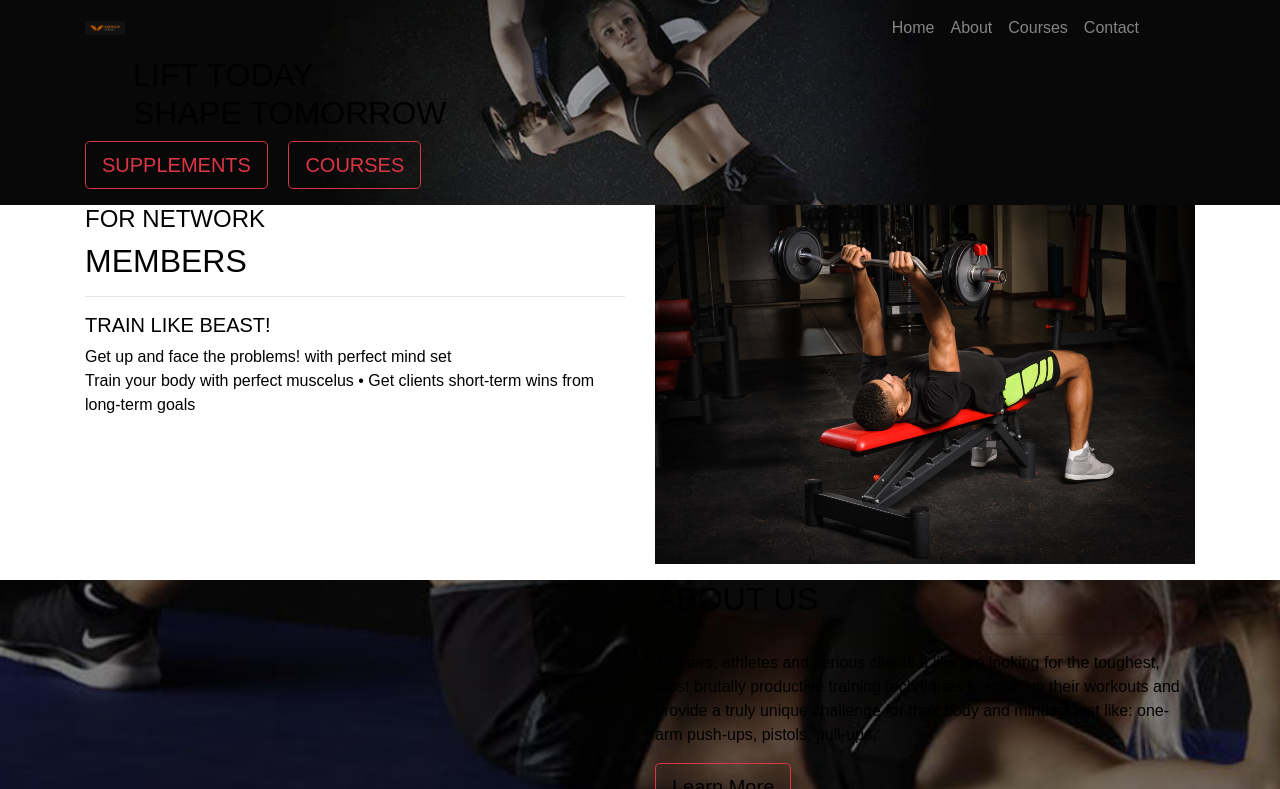
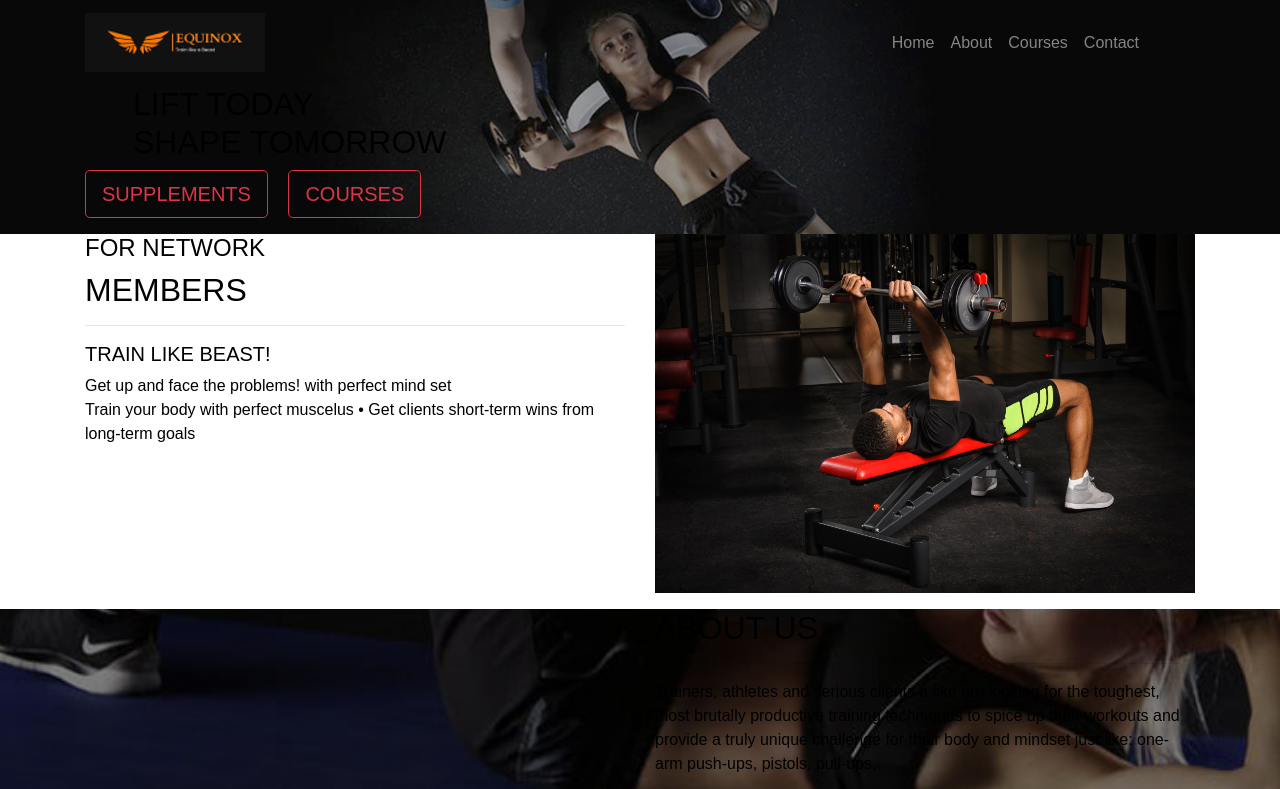
Before and after one commit to CyberSherlock25/Equinox, a plain HTML site: page index.html in a window 1280 px wide. Shown: the top 789 px of the page. Drawn offline with nearby package versions, Linux system fonts and the light colour scheme; files that its build step writes are made by us from their sources.

Commit message:
Update style.scss

```diff
--- a/medion-20230811T110259Z-001/medion/css/style.scss
+++ b/medion-20230811T110259Z-001/medion/css/style.scss
@@ -220,8 +220,6 @@ a:focus {
 }
 
 .navbar-brand img {
-  width: 40px;
-  margin-right: 5px;
 }
 
 .navbar-brand span {
```
